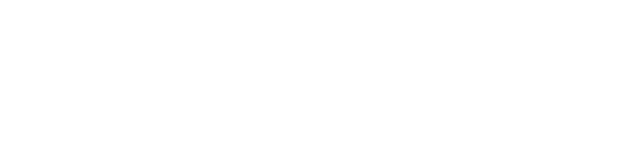
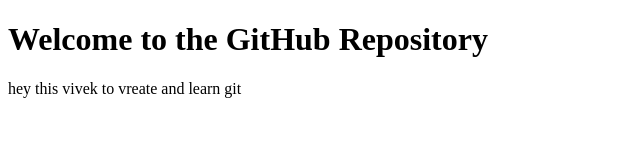
Before and after one commit to Vivekpdy/suru-101, a plain HTML site: page index.html in a window 1280 px wide. Shown: the whole page, without its empty margins (0-640 px from the left). Drawn offline with Linux system fonts and the light colour scheme.

Commit message:
update v2

```diff
--- a/index.html
+++ b/index.html
@@ -6,6 +6,7 @@
     <title>git repo</title>
 </head>
 <body>
-
+    <h1>Welcome to the GitHub Repository</h1>
+    <p>hey this  vivek to vreate and learn git</p>
 </body>
 </html>
```
